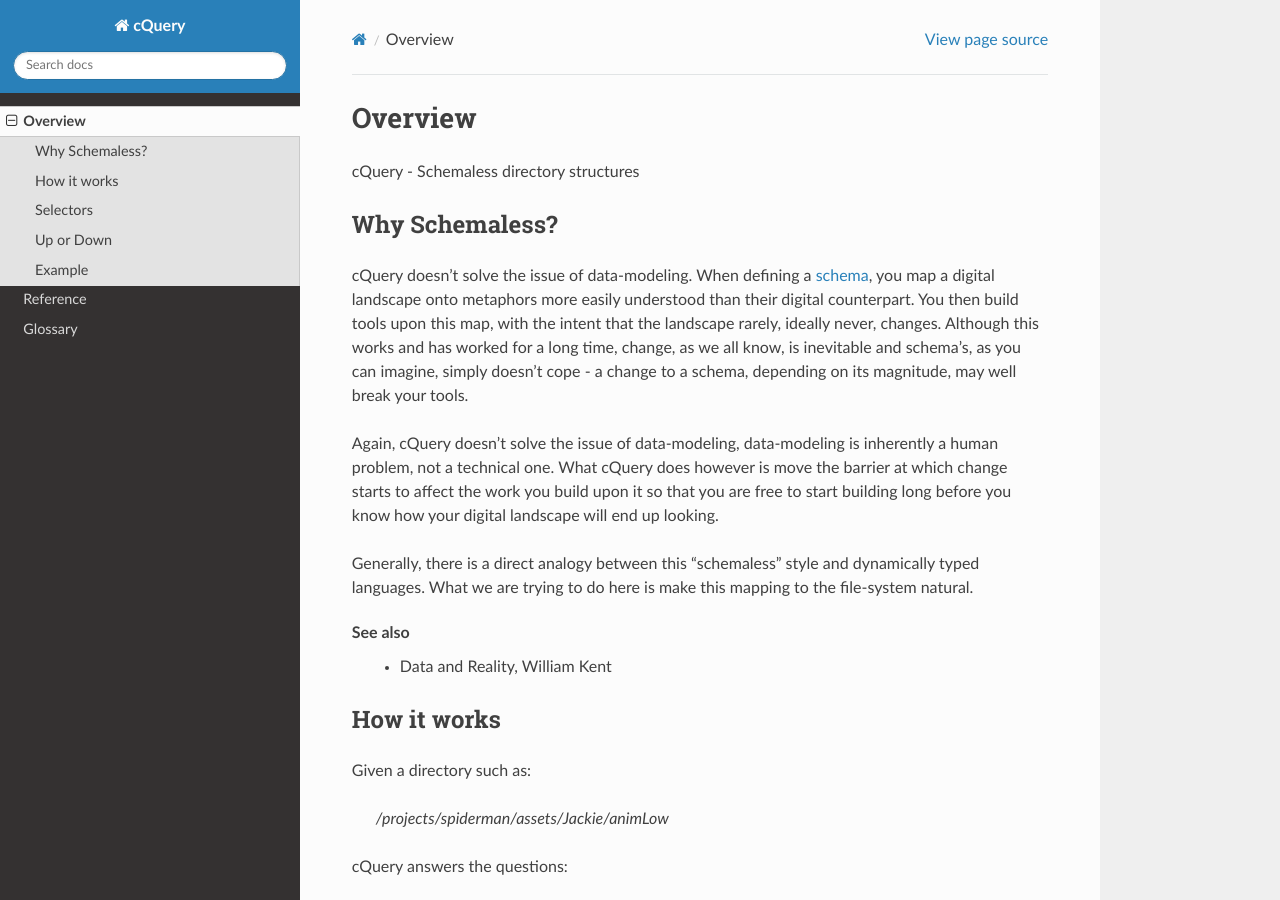
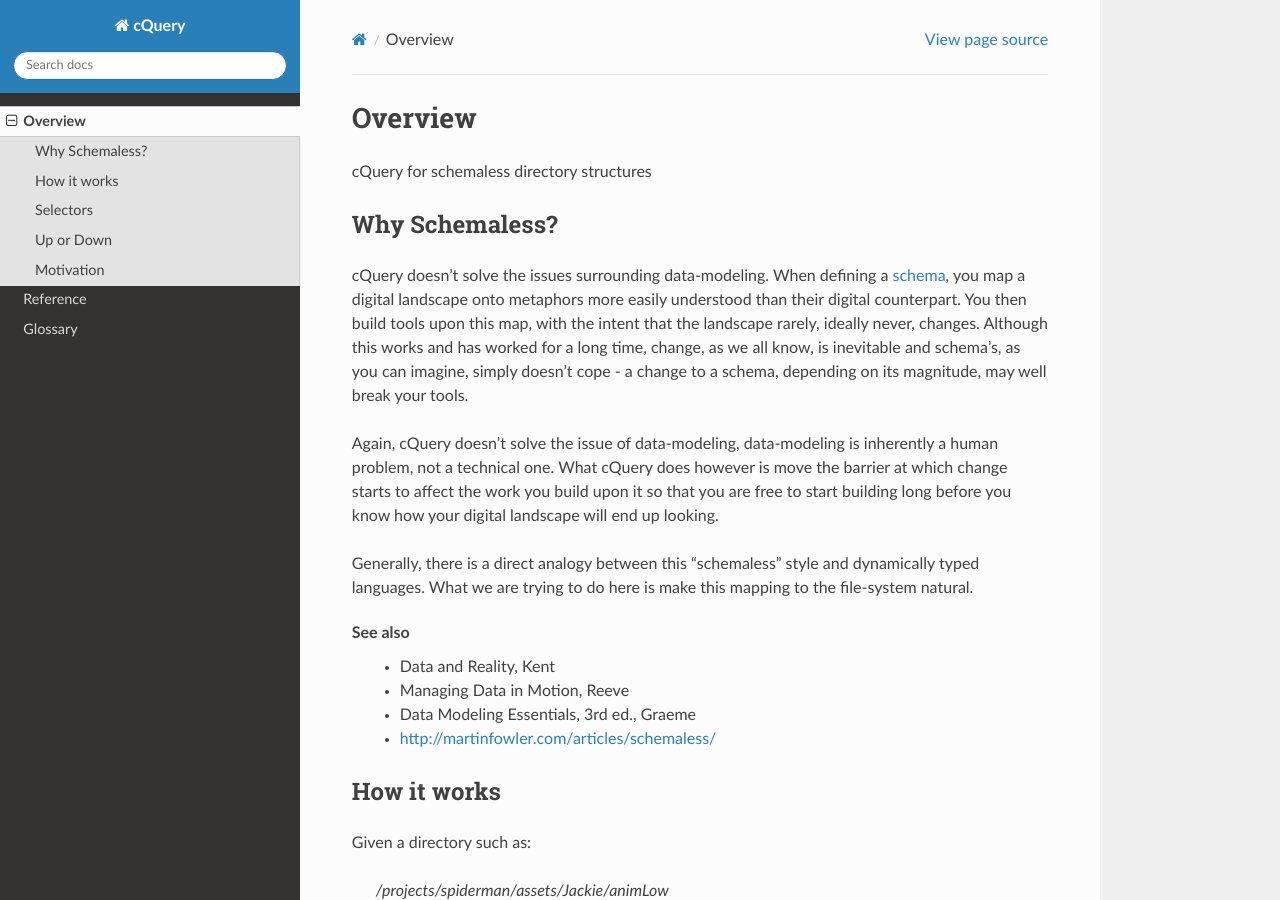
Before and after one commit to abstractfactory/cquery, a Sphinx documentation site: the page built from doc/source/overview.rst, in a window 1280 px wide and 900 px high. Built offline with Sphinx 7.4.7 and the Read the Docs theme 2.0.0, drawn with Linux system fonts in a browser that asks for light colours; some of the changed text lies outside the part shown.

Commit message:
Updated docs

```diff
--- a/doc/source/overview.rst
+++ b/doc/source/overview.rst
@@ -3,19 +3,22 @@
 Overview
 ========
 
-cQuery - Schemaless directory structures
+cQuery for schemaless directory structures
 
 Why Schemaless?
 ---------------
 
-cQuery doesn't solve the issue of data-modeling. When defining a :term:`schema`, you map a digital landscape onto metaphors more easily understood than their digital counterpart. You then build tools upon this map, with the intent that the landscape rarely, ideally never, changes. Although this works and has worked for a long time, change, as we all know, is inevitable and schema's, as you can imagine, simply doesn't cope - a change to a schema, depending on its magnitude, may well break your tools.
+cQuery doesn't solve the issues surrounding data-modeling. When defining a :term:`schema`, you map a digital landscape onto metaphors more easily understood than their digital counterpart. You then build tools upon this map, with the intent that the landscape rarely, ideally never, changes. Although this works and has worked for a long time, change, as we all know, is inevitable and schema's, as you can imagine, simply doesn't cope - a change to a schema, depending on its magnitude, may well break your tools.
 
 Again, cQuery doesn't solve the issue of data-modeling, data-modeling is inherently a human problem, not a technical one. What cQuery does however is move the barrier at which change starts to affect the work you build upon it so that you are free to start building long before you know how your digital landscape will end up looking.
 
 Generally, there is a direct analogy between this "schemaless" style and dynamically typed languages. What we are trying to do here is make this mapping to the file-system natural.
 
 See also
-    - Data and Reality, William Kent
+    - Data and Reality, Kent
+    - Managing Data in Motion, Reeve
+    - Data Modeling Essentials, 3rd ed., Graeme
+    - http://martinfowler.com/articles/schemaless/
 
 How it works
 ------------
@@ -66,10 +69,12 @@ Example:
     ...                     selector='.Hero', direction=NONE) else False
 
 
-Example
--------
+Motivation
+----------
 
 Traditionally, prior to commencing a new project, you would spend a little time on figuring out an appropriate directory structure to encapsulate the data this project will generate. Something like:
+
+.. code-block:: bash
 
     o project
       o- assets
```
Also changed, not shown: doc/source/conf.py (+0 -7 lines), 11 other files.
